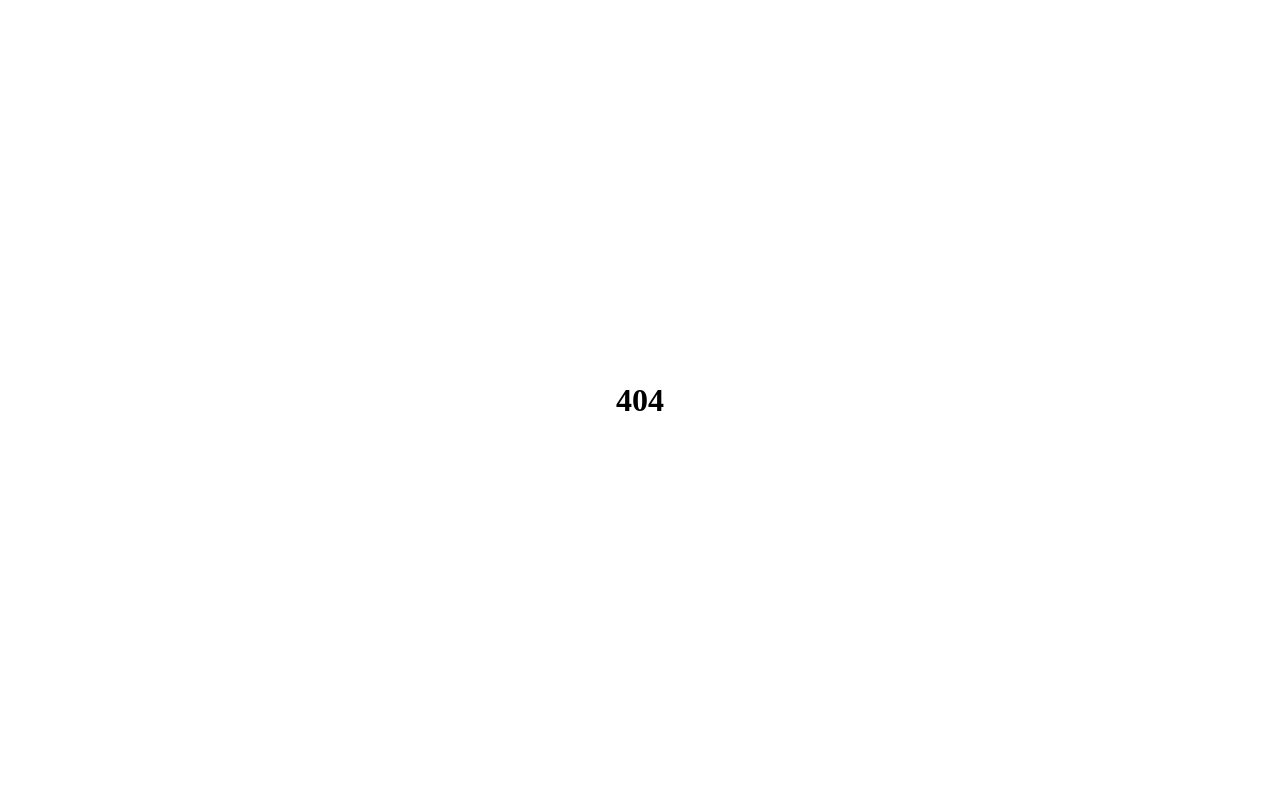
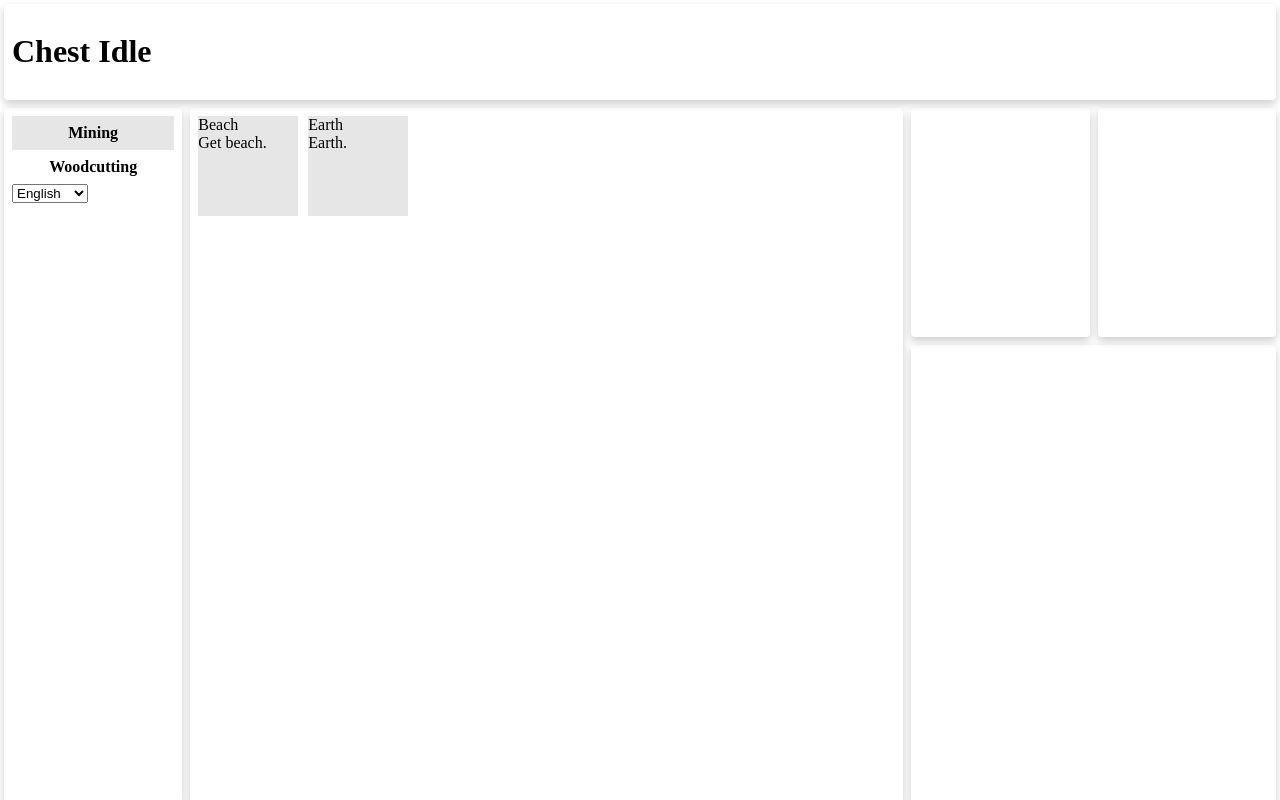
Before and after one commit to HeYaoDaDa/chest-idle, a Vue app: page /game/mining in a window 1280 px wide. Built offline with nearby package versions, Linux system fonts and the light colour scheme.

Commit message:
add base gathering area show

```diff
--- a/src/pages/GamePage.vue
+++ b/src/pages/GamePage.vue
@@ -1,16 +1,28 @@
 <script setup lang="ts">
 import LanguageSelect from '@/components/misc/LanguageSelect.vue';
+import { useDataStore } from '@/stores/data';
+import { useI18n } from 'vue-i18n';
 
+const { t } = useI18n()
+const dataStore = useDataStore();
 </script>
 
 <template>
   <div id="game-page-root">
     <div id="game-page-layout-container">
-      <div id="header"></div>
+      <div id="header">
+        <h1>{{ t('gameName') }}</h1>
+      </div>
       <div id="sidebar">
+        <router-link v-for="skillData in dataStore.allSkillDatas" :key="skillData.id" :to="`/game/${skillData.id}`"
+          active-class="active-link">
+          {{ skillData.getName() }}
+        </router-link>
         <LanguageSelect />
       </div>
-      <div id="content"></div>
+      <div id="content">
+        <RouterView />
+      </div>
       <div id="equipment"></div>
       <div id="abilities"></div>
       <div id="invertory"></div>
@@ -19,6 +31,8 @@ import LanguageSelect from '@/components/misc/LanguageSelect.vue';
 </template>
 
 <style lang="scss">
+@use 'sass:color';
+
 #game-page-root {
   height: 100vh;
   padding: 4px;
@@ -44,6 +58,27 @@ import LanguageSelect from '@/components/misc/LanguageSelect.vue';
     #sidebar {
       grid-column: 1 / 2;
       grid-row: 2 / -1;
+
+      a {
+        display: flex;
+        justify-content: center;
+        align-items: center;
+        gap: 4px;
+        padding: 8px;
+        font-weight: 600;
+        user-select: none;
+        cursor: pointer;
+
+        &:hover:not(.active-link) {
+          background-color: color.adjust(white, $lightness: 10%);
+          ;
+        }
+
+        &.active-link {
+          background-color: color.adjust(white, $lightness: -10%);
+          ;
+        }
+      }
     }
 
     #content {
--- /dev/null
+++ b/src/pages/SkillPage.vue
@@ -0,0 +1,42 @@
+<script setup lang="ts">
+import { useDataStore } from '@/stores/data';
+import { computed, ref } from 'vue';
+import { onBeforeRouteUpdate, useRoute } from 'vue-router';
+
+const route = useRoute();
+const skillId = ref(route.params.id as string);
+onBeforeRouteUpdate(async (to) => {
+  skillId.value = to.params.id as string;
+});
+
+const dataStore = useDataStore();
+const areas = computed(() => dataStore.getGatheringAreasBySkillId(skillId.value));
+</script>
+
+<template>
+  <div id="skill-area-root">
+    <div v-for="area in areas" :key="area.id">
+      <div>{{ area.getName() }}</div>
+      <div>{{ area.getDescription() }}</div>
+    </div>
+  </div>
+</template>
+
+<style lang="scss">
+@use 'sass:color';
+
+#skill-area-root {
+  display: flex;
+  flex-flow: row wrap;
+  justify-content: flex-start;
+  align-content: flex-start;
+  align-items: flex-start;
+  gap: 10px;
+
+  >div {
+    min-width: 100px;
+    min-height: 100px;
+    background-color: color.adjust(white, $lightness: -10%);
+  }
+}
+</style>
--- a/src/router/index.ts
+++ b/src/router/index.ts
@@ -2,6 +2,7 @@ import { createRouter, createWebHistory } from 'vue-router'
 import LoadPage from '@/pages/LoadPage.vue'
 import GamePage from '@/pages/GamePage.vue'
 import { useDataStore } from '@/stores/data';
+import SkillPage from '@/pages/SkillPage.vue';
 
 const router = createRouter({
   history: createWebHistory(import.meta.env.BASE_URL),
@@ -14,8 +15,16 @@ const router = createRouter({
     {
       path: '/game',
       name: 'game',
+      redirect: '/game/mining',
       meta: { requireGameData: true },
       component: GamePage,
+      children: [
+        {
+          path: ':id',
+          name: 'skill',
+          component: SkillPage
+        }
+      ]
     },
     {
       path: '/:catchAll(.*)*',
```
